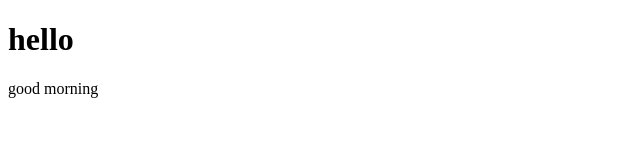
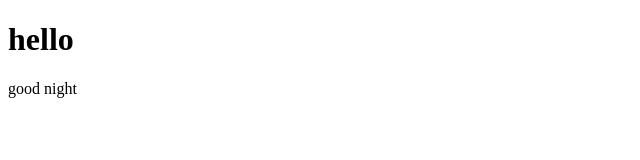
Before and after one commit to zyliciat/testrepo, a plain HTML site: page index.html in a window 1280 px wide. Shown: the full height of the page, 0-640 px from the left. Drawn offline with Linux system fonts and the light colour scheme.

Commit message:
testupdate

```diff
--- a/index.html
+++ b/index.html
@@ -7,6 +7,6 @@
 </head>
 <body>
     <h1>hello</h1>
-    <p>good morning</p>
+    <p>good night</p>
 </body>
 </html>
```
